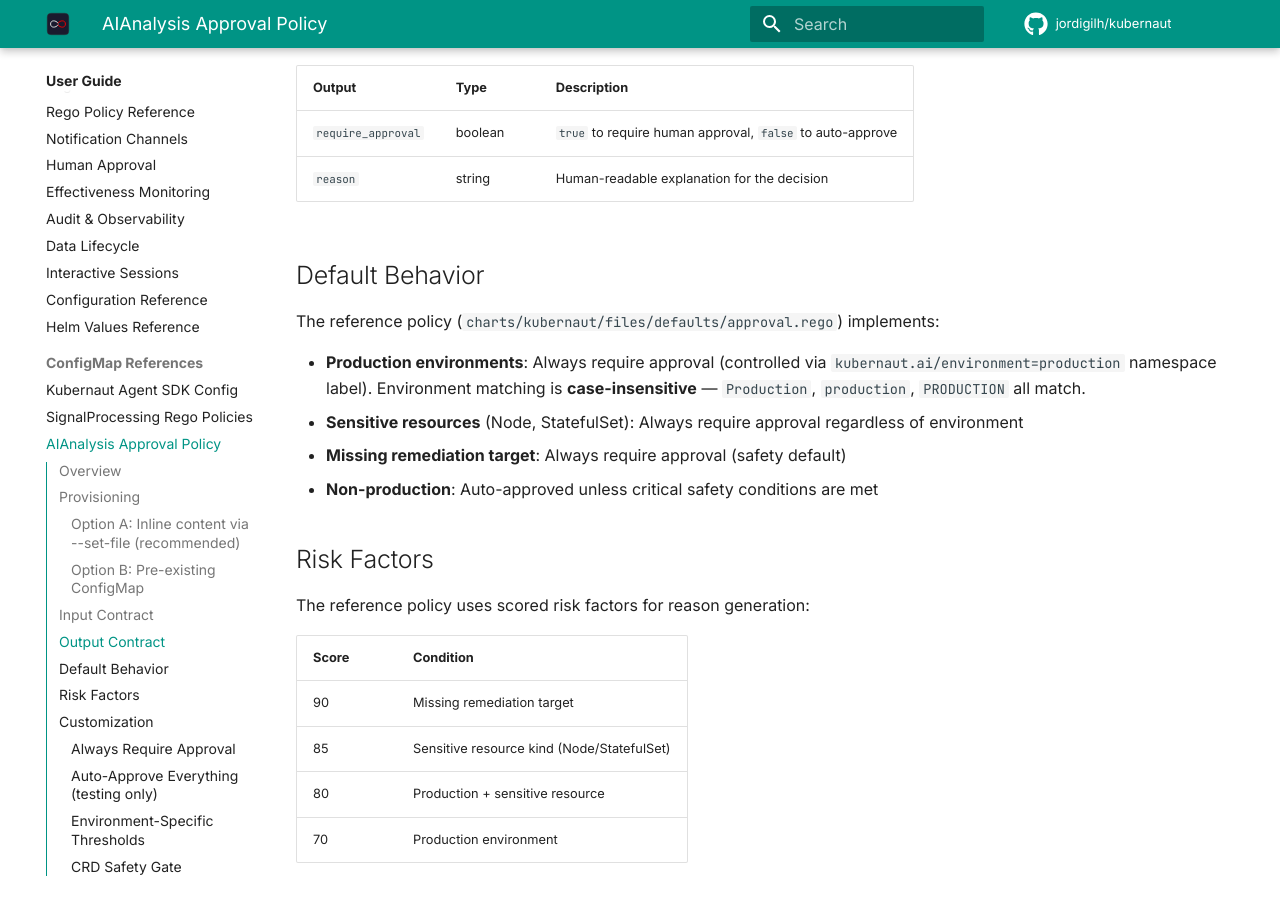
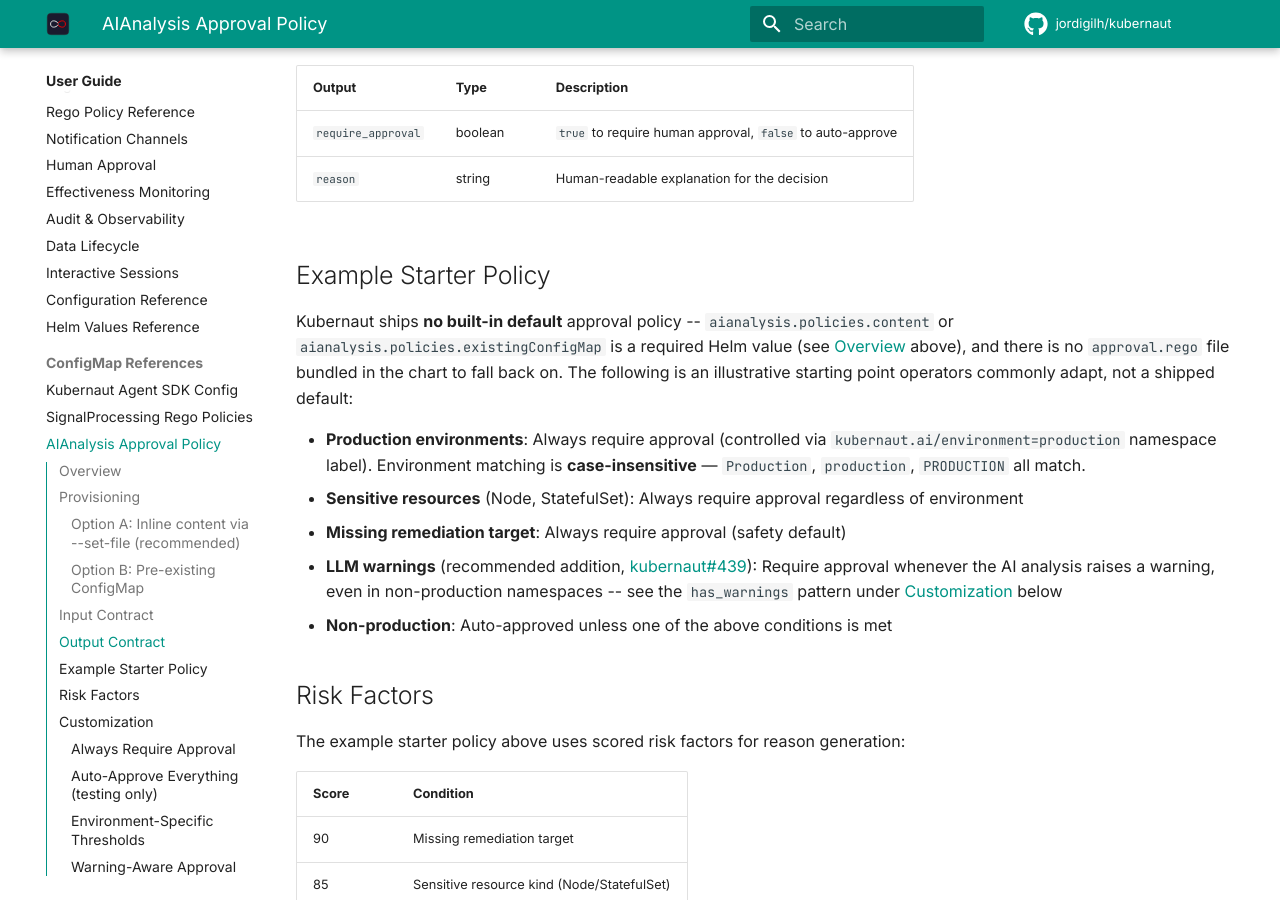
Before and after one commit to jordigilh/kubernaut-docs, an MkDocs documentation site: the page built from docs/user-guide/configmap-approval.md, in a window 1280 px wide and 900 px high, scrolled down 1810 px. Built offline with MkDocs 1.6.1 and Material for MkDocs 9.7.7, drawn with Linux system fonts in a browser that asks for light colours; comment, search, counter and statistics services are not loaded; the version menu is left out; some of the changed text lies outside the part shown.

Commit message:
docs: fix trust-ladder, data-lifecycle, and approval-policy staleness
- trust-ladder.md: Kubernaut Console was listed as "Planned" but shipped
  in v1.5.1; fix status and cross-link. Correct Suggestions (#115)
  version pin -- it remains open/unscheduled, not "planned for v1.5".
- data-lifecycle.md: add the AgentSession CRD (v1.6+) to the active-CRD
  diagram and note its cascade-delete lifecycle via AIAnalysis ownership
  (no independent retention timer).
- configmap-approval.md: remove the false claim that a reference
  approval.rego ships in the chart at charts/kubernaut/files/defaults/
  (verified: no such file exists anywhere in kubernaut-mirror). Reframe
  as an illustrative starter policy, and add the has_warnings pattern
  (kubernaut#439) as a recommended customization.

All verified directly against kubernaut source and issue tracker state.

````diff
--- a/docs/user-guide/configmap-approval.md
+++ b/docs/user-guide/configmap-approval.md
@@ -57,18 +57,19 @@ The policy must produce these outputs:
 | `require_approval` | boolean | `true` to require human approval, `false` to auto-approve |
 | `reason` | string | Human-readable explanation for the decision |
 
-## Default Behavior
+## Example Starter Policy
 
-The reference policy (`charts/kubernaut/files/defaults/approval.rego`) implements:
+Kubernaut ships **no built-in default** approval policy -- `aianalysis.policies.content` or `aianalysis.policies.existingConfigMap` is a required Helm value (see [Overview](#overview) above), and there is no `approval.rego` file bundled in the chart to fall back on. The following is an illustrative starting point operators commonly adapt, not a shipped default:
 
 - **Production environments**: Always require approval (controlled via `kubernaut.ai/environment=production` namespace label). Environment matching is **case-insensitive** — `Production`, `production`, `PRODUCTION` all match.
 - **Sensitive resources** (Node, StatefulSet): Always require approval regardless of environment
 - **Missing remediation target**: Always require approval (safety default)
-- **Non-production**: Auto-approved unless critical safety conditions are met
+- **LLM warnings** (recommended addition, [kubernaut#439](https://github.com/jordigilh/kubernaut/issues/439)): Require approval whenever the AI analysis raises a warning, even in non-production namespaces -- see the `has_warnings` pattern under [Customization](#customization) below
+- **Non-production**: Auto-approved unless one of the above conditions is met
 
 ## Risk Factors
 
-The reference policy uses scored risk factors for reason generation:
+The example starter policy above uses scored risk factors for reason generation:
 
 | Score | Condition |
 |---|---|
@@ -108,6 +109,24 @@ require_approval if {
 }
 ```
 
+### Warning-Aware Approval (`has_warnings`)
+
+Require approval whenever the AI analysis raises a warning (e.g. "Alert not actionable — no remediation warranted"), regardless of environment -- otherwise a warned-but-selected workflow can auto-execute silently in non-production namespaces ([kubernaut#439](https://github.com/jordigilh/kubernaut/issues/439)):
+
+```rego
+has_warnings if {
+  count(input.warnings) > 0
+}
+
+require_approval if {
+  has_warnings
+}
+
+risk_factors contains {"score": 75, "reason": "LLM raised warnings — human review recommended"} if {
+  has_warnings
+}
+```
+
 ### CRD Safety Gate
 
 Block automated CRD modifications and require human approval. CRD changes cascade to all CRs of that type, making them high-risk for automated remediation:
@@ -130,4 +149,4 @@ The approval policy supports hot-reload via fsnotify (~60s kubelet sync delay).
 
 ## Reference File
 
-A complete reference policy is available in the chart: `charts/kubernaut/files/defaults/approval.rego`
+Kubernaut does not bundle an example `approval.rego` file in the chart the way it does for [SignalProcessing policies](configmap-policies.md) (`charts/kubernaut/examples/signalprocessing-policy.rego`). Use the illustrative starter policy and customization snippets above as your starting point, or adapt the [Rego Policy Reference](rego-reference.md) examples.
````
Also changed, not shown: docs/user-guide/data-lifecycle.md (+2 -0 lines), docs/user-guide/trust-ladder.md (+3 -3 lines).
